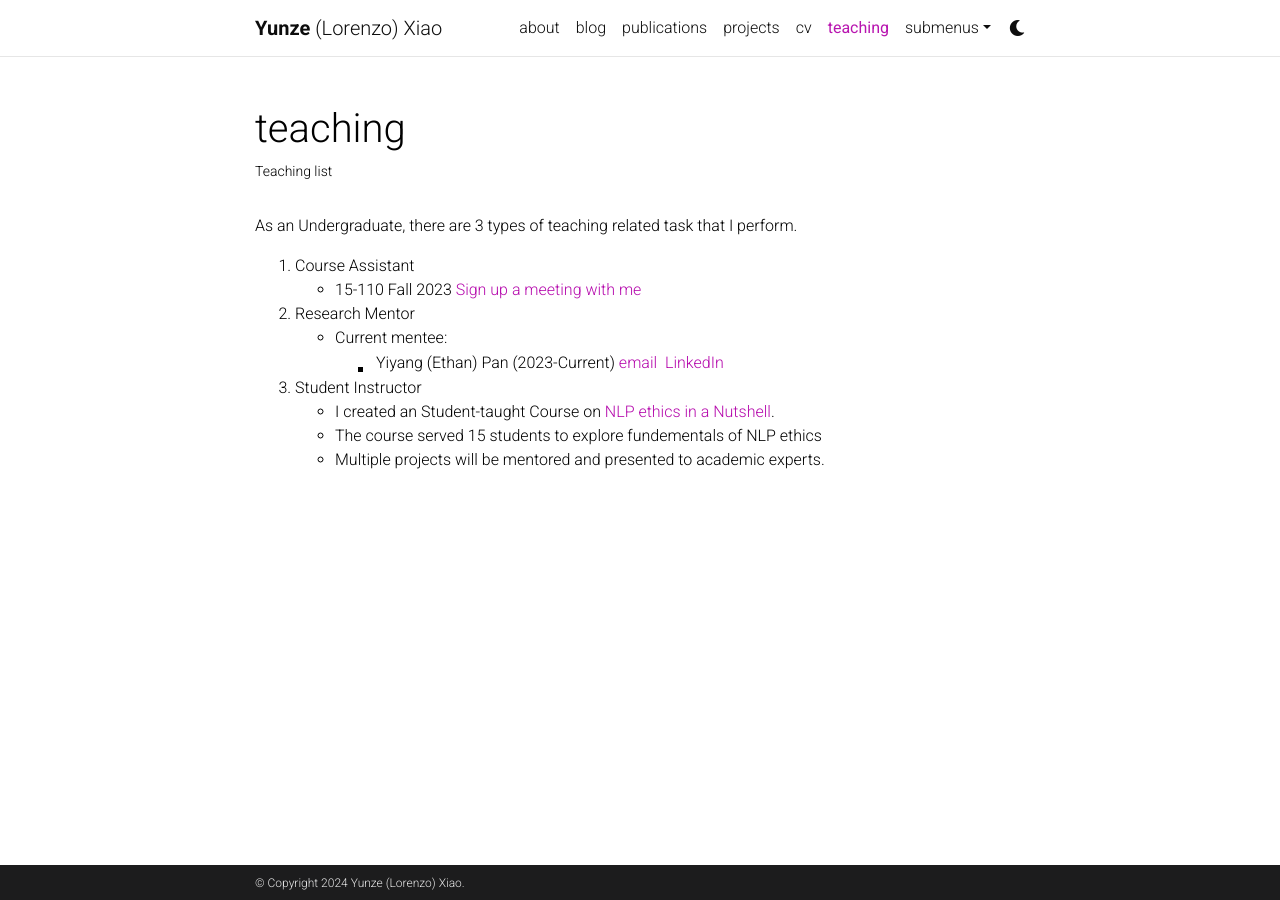
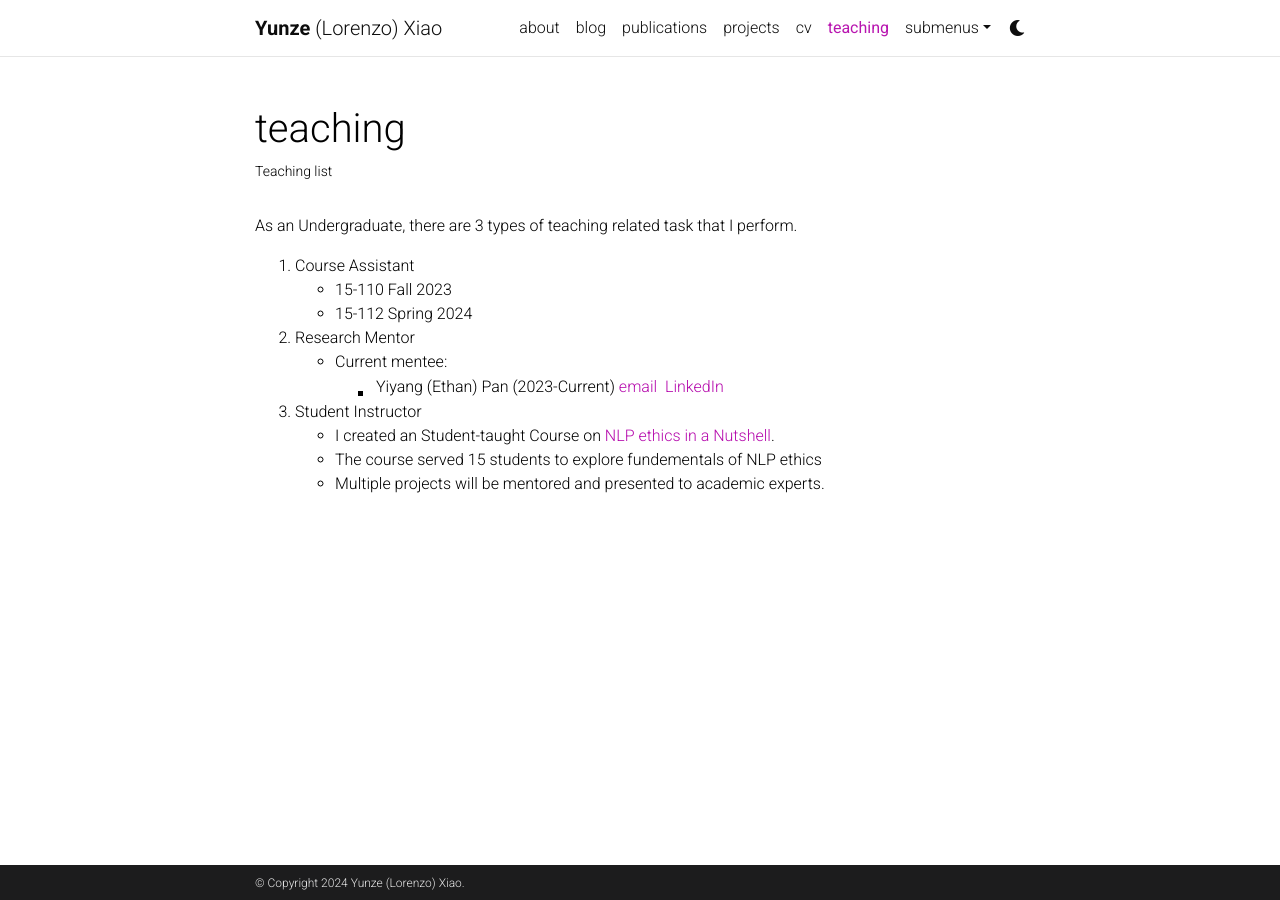
Before and after one commit to Algoroxyolo/algoroxyolo.github.io, a Jekyll site: the page built from _pages/teaching.md, in a window 1280 px wide. Built offline with Jekyll 4.4.1, drawn with Linux system fonts in a browser that asks for light colours; comment, search, counter and statistics services are not loaded; a style sheet for code colours, icons or effects is not loaded.

Commit message:
modified:   _pages/teaching.md

```diff
--- a/_pages/teaching.md
+++ b/_pages/teaching.md
@@ -10,7 +10,8 @@ nav_order: 5
 As an Undergraduate, there are 3 types of teaching related task that I perform.
 
 1. Course Assistant
-    - 15-110 Fall 2023 [Sign up a meeting with me](https://calendar.app.google/8wxbBXfGoaTB2UpGA)
+    - 15-110 Fall 2023
+    - 15-112 Spring 2024
 2. Research Mentor
     - Current mentee:
         - Yiyang (Ethan) Pan (2023-Current) [email](mailto:ypan36@u.rochester.edu) || [LinkedIn](https://www.linkedin.com/in/ethan-pan-65b27a288/)
```
